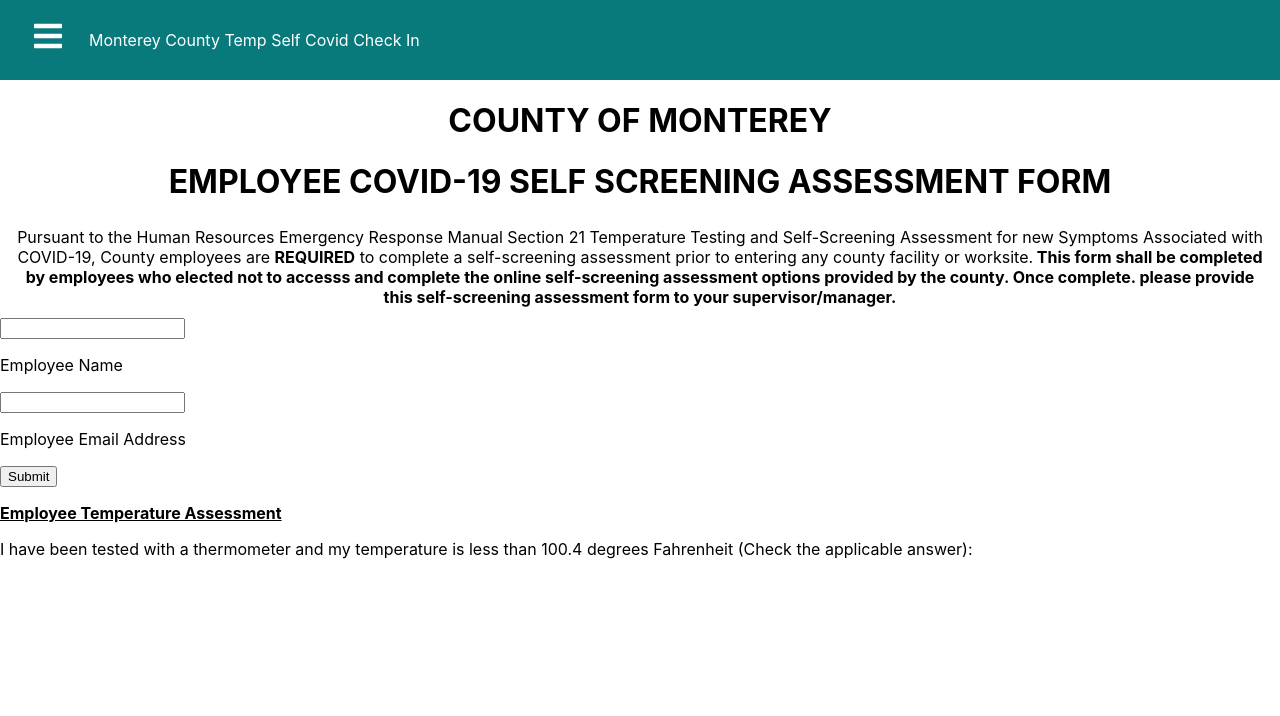
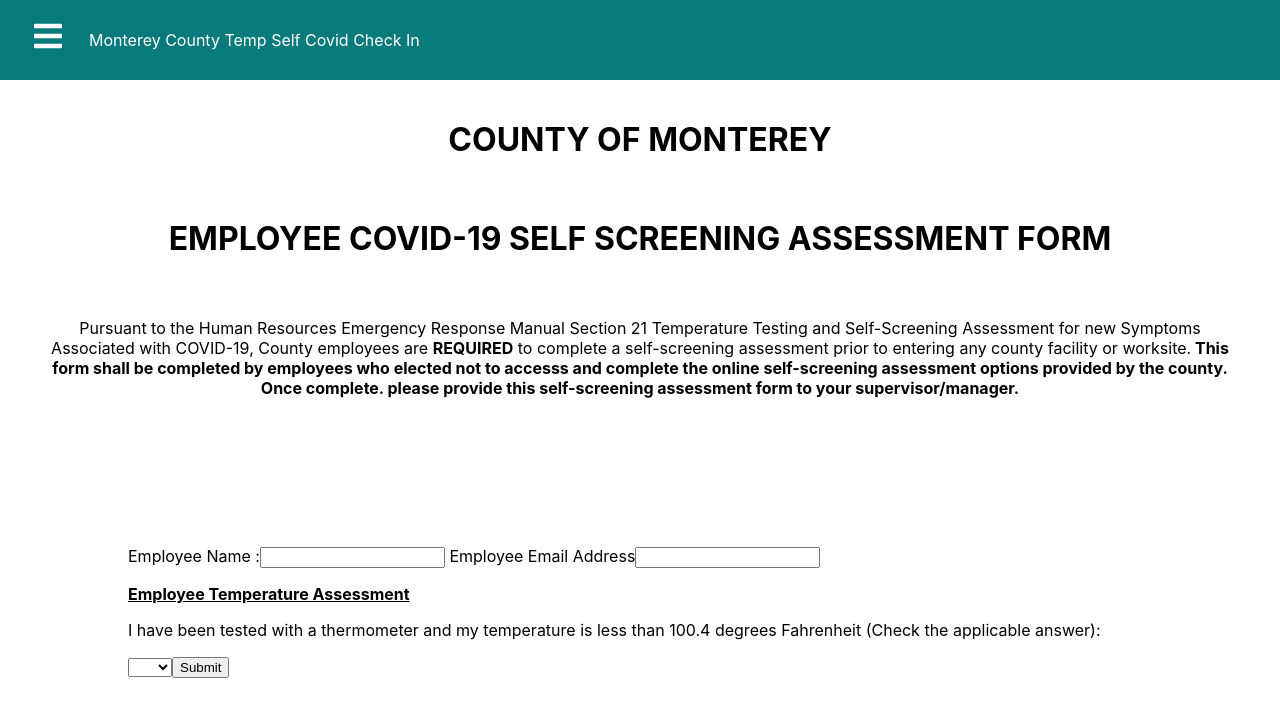
Before and after one commit to christianlMaldonado/tempCovidLogin, a React (Create React App) app in the folder login/: page /SelfCheck in a window 1280 px wide. Shown: the top 716 px of the page. Built offline with nearby package versions, Linux system fonts and the light colour scheme.

Commit message:
Input field values are broken

```diff
--- a/login/src/Pages/Form.css
+++ /dev/null
@@ -1,4 +0,0 @@
-.formField {
-    margin: 5%;
-    padding: 5%;
-}
--- a/login/src/Pages/Form.jsx
+++ /dev/null
@@ -1,50 +0,0 @@
-import React from 'react';
-import './Form.css';
-
-class Component extends React.Component {
-  constructor() {
-    super()
-    this.state = {
-      text: 'test',
-      email: ''
-    }
-  }
-
-  handleOnChange = (e) => {
-    this.setState({
-            name: e.target.text,
-            email: e.target.email
-        }
-    )
-  }
-
-  handleOnSubmit = (e) => {
-    e.preventDefault()
-    alert('Text was just submitted: ' + this.state.text)
-    console.log('test')
-    this.setState
-    ({
-        text: 'text',
-        email: 'email'}
-    )
-  }
-
-  render() {
-    return(
-      <div>
-        <form onSubmit={this.handleOnSubmit}>
-          <input  type="text" text={this.state.text} onChange={this.handleOnChange}/>
-          <p> Employee Name </p>
-          <input  type='email' email={this.state.email} onChange={this.handleOnChange}/>
-          <p> Employee Email Address </p>
-        </form>
-
-
-
-        <input type="submit"/>
-
-      </div>
-    )
-  }
-}
-export default Component
--- a/login/src/Pages/Home.css
+++ b/login/src/Pages/Home.css
@@ -1,3 +1,5 @@
 .homeTitle{
     text-align:center;
+    padding: 20px;
+    margin: 20px;
 }
--- /dev/null
+++ b/login/src/Pages/NameForm.css
@@ -0,0 +1,9 @@
+.formField {
+    margin: 5%;
+    padding: 5%;
+}
+
+.Component {
+    padding: 20px;
+    margin: 20px;
+}
--- /dev/null
+++ b/login/src/Pages/NameForm.jsx
@@ -0,0 +1,52 @@
+import React from 'react';
+import './NameForm.css';
+
+class NameForm extends React.Component {
+  constructor(props) {
+    super(props);
+    this.state = { text: 'test', email: 'test 2' };
+  }
+
+  handleChange = (e) => {
+    this.setState({ name: e.target.text, email: e.target.email }
+    )
+  }
+
+  handleSubmit = (e) => {
+    alert('Text was just submitted: ' + this.state.email + this.state.email)
+    e.preventDefault()
+  }
+
+  render() {
+    return(
+      <div>
+
+        <form className='formField' onSubmit={this.handleSubmit}>
+
+            <label>  Employee Name :
+            <input type="text" text={this.state.text} onChange={this.handleChange} />
+            </label>
+
+            <label> Employee Email Address
+            <input type='email' email={this.state.email} onChange={this.handleChange}/>
+            </label>
+
+            <p> <b> <u> Employee Temperature Assessment </u></b></p>
+            <p> I have been tested with a thermometer and my temperature is less than 100.4 degrees Fahrenheit (Check the applicable answer): </p>
+            <select>
+              <option selected value=""> </option>
+                <option value="Yes">Yes</option>
+                console.log(value);
+                <option value="No">No</option>
+            </select>
+
+
+          <input type="submit" value="Submit" />
+
+        </form>
+
+      </div>
+    )
+  }
+}
+export default NameForm;
--- a/login/src/Pages/SelfCheck.css
+++ b/login/src/Pages/SelfCheck.css
@@ -1,9 +1,11 @@
 .selfCheckTitle{
     text-align:center;
+    padding: 20px;
+    margin: 20px;
 }
 
 .selfCheckoutBody{
     text-align: center;
-    margin: 5px;
-    padding: 5px;
+    padding: 20px;
+    margin: 20px;
 }
--- a/login/src/Pages/SelfCheck.jsx
+++ b/login/src/Pages/SelfCheck.jsx
@@ -1,7 +1,7 @@
 import React from 'react';
 // import { GiTwinShell } from 'react-icons/gi';
 import './SelfCheck.css';
-import Component from './Form';
+import NameForm from './NameForm';
 
 function SelfCheck() {
 
@@ -18,10 +18,9 @@ function SelfCheck() {
             provide this self-screening assessment form to your supervisor/manager.</b>
         </p>
 
-      <Component/>
+      <NameForm/>
 
-      <p> <b> <u> Employee Temperature Assessment </u></b></p>
-      <p> I have been tested with a thermometer and my temperature is less than 100.4 degrees Fahrenheit (Check the applicable answer): </p>
+
 
 
     </div>
```
